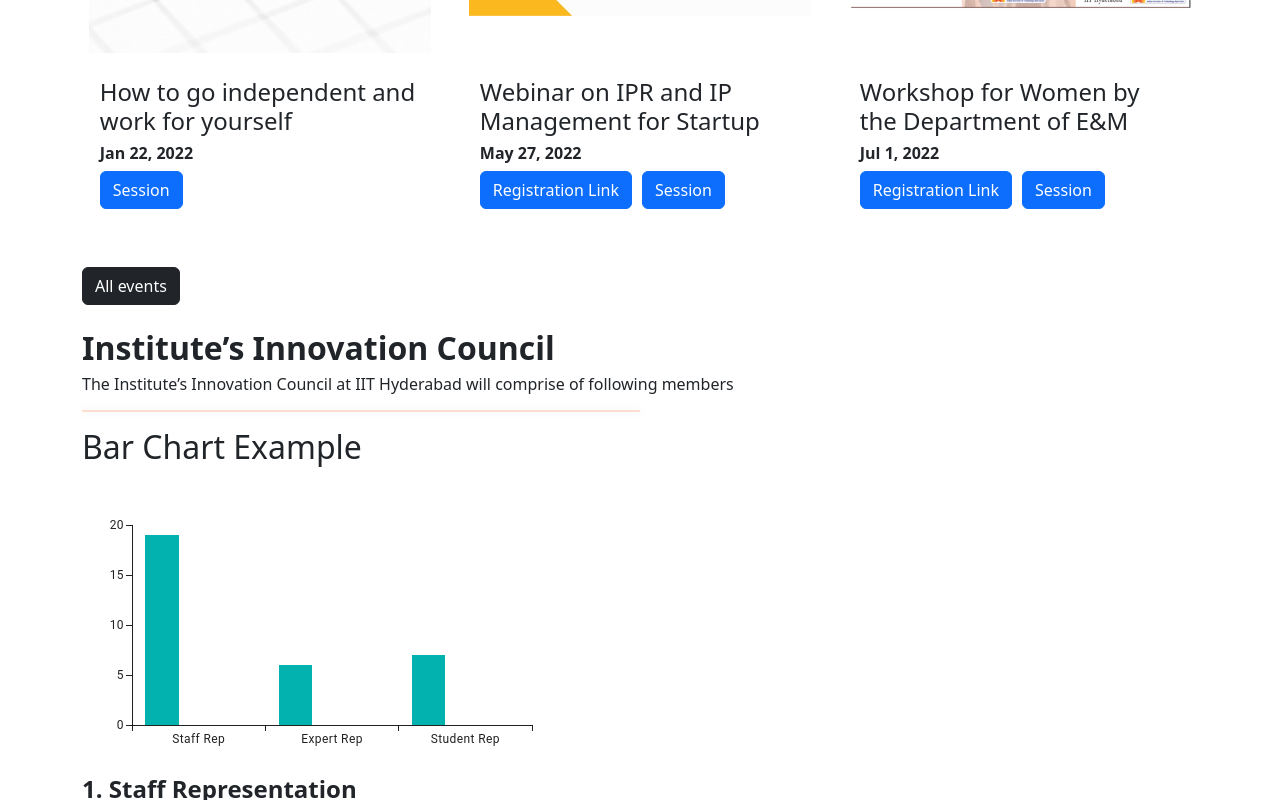
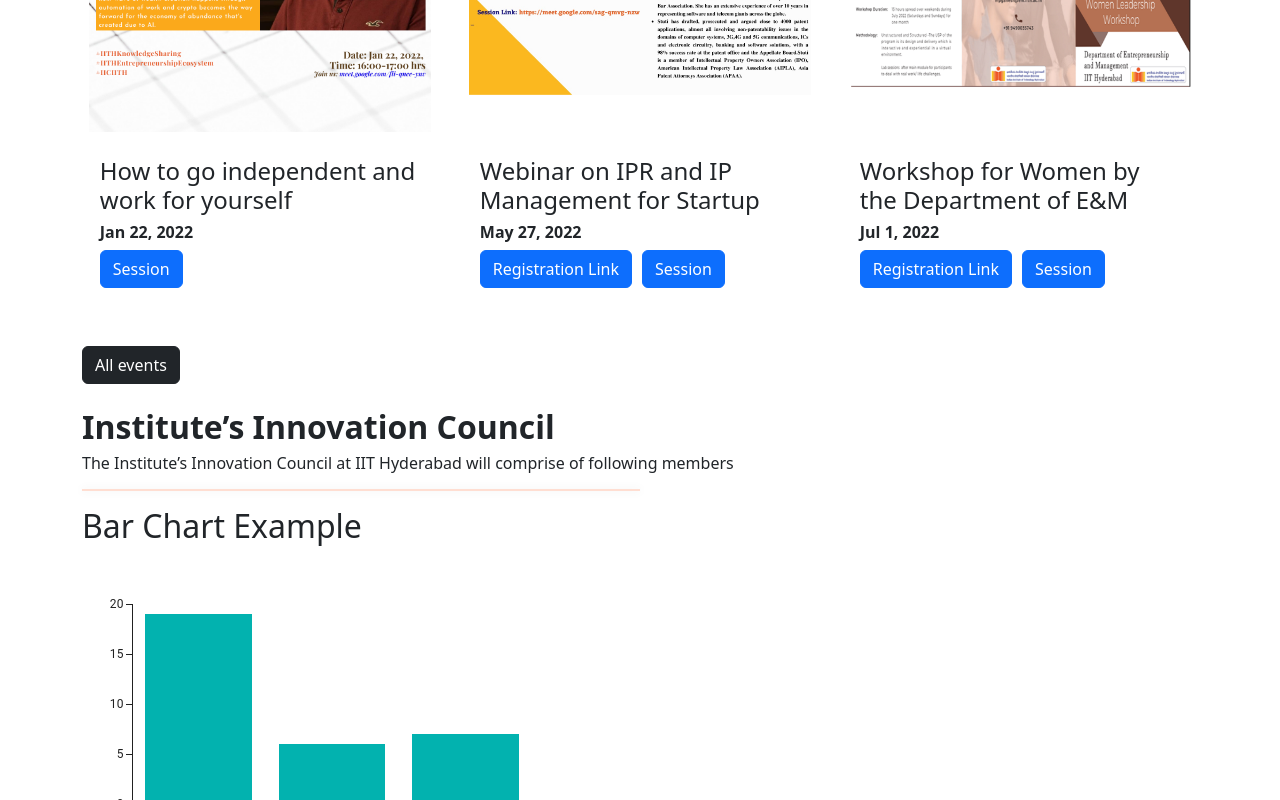
Before and after one commit to TinkerersLabIITH/IIC-IITH, a React (Vite) app: page / in a window 1280 px wide. Shown: the part 3151-3951 px from the top of the page. Built offline with nearby package versions, Linux system fonts and the light colour scheme.

Commit message:
barchart added

```diff
--- a/src/Components/IIC_Council/Barchart.jsx
+++ b/src/Components/IIC_Council/Barchart.jsx
@@ -7,7 +7,7 @@ const BarCharts = () => {
       <h2>Bar Chart Example</h2>
       <BarChart
       xAxis={[{ scaleType: 'band', data: ['Staff Rep', 'Expert Rep', 'Student Rep'] }]}
-      series={[{ data: [19,6,7] }, { data: [0,0,0] }, { data: [0,0,0] }]}
+      series={[{ data: [19,6,7] }]}
       width={500}
       height={300}
     />
```
